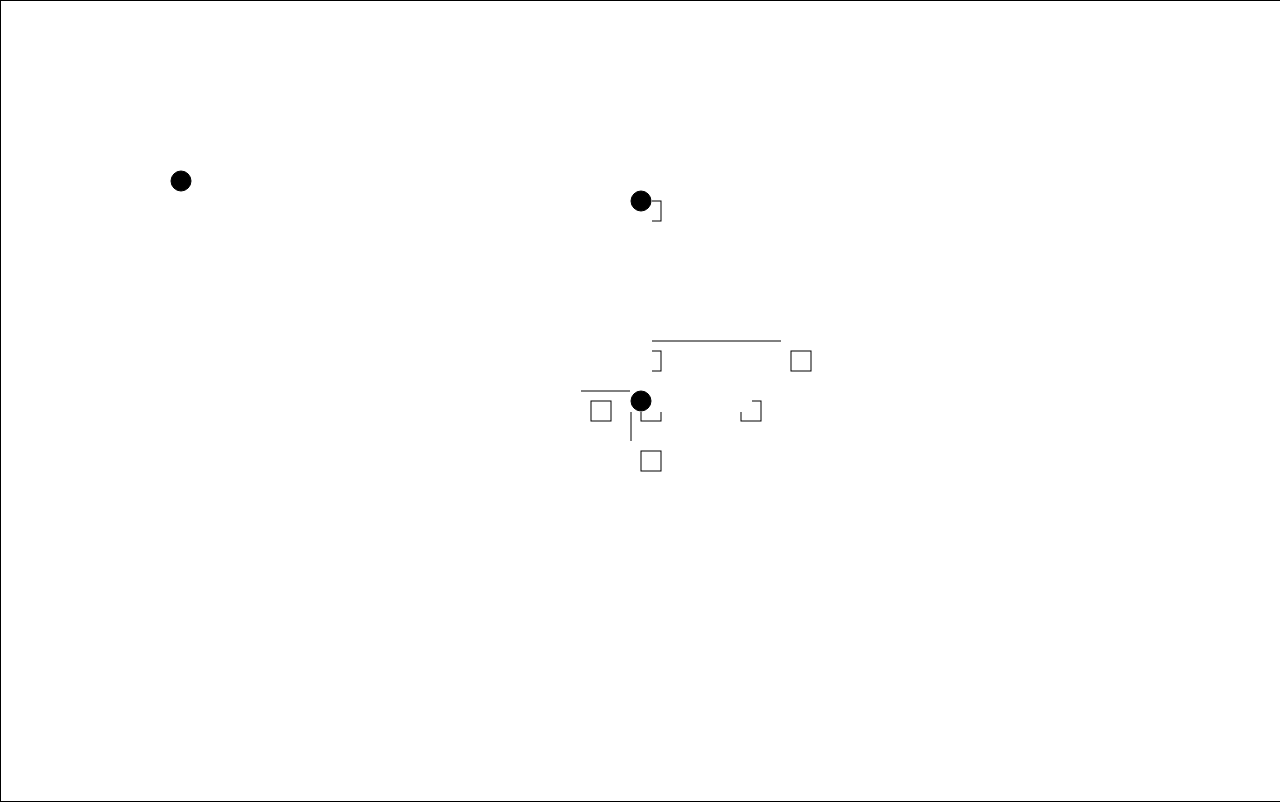
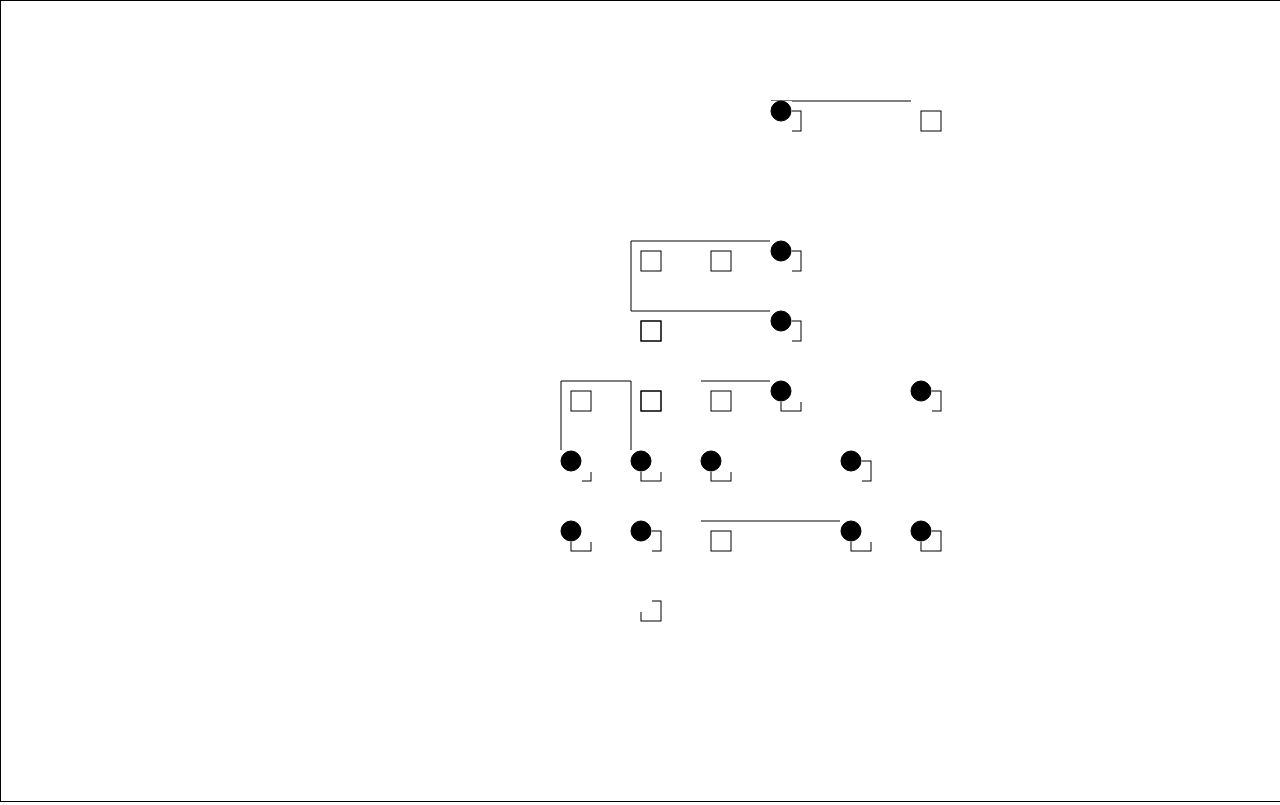
Before and after one commit to ablueberry/kck-garbage-truck, a plain HTML site: page index.html in a window 1280 px wide. Drawn offline with Linux system fonts and the light colour scheme.

Commit message:
so much trucks...

```diff
--- a/index.html
+++ b/index.html
@@ -7,6 +7,7 @@
   </head>
   <body>
   	<canvas style="border: 1px solid black;"></canvas>
+    <script type="text/javascript" src="./dijkstra-master/graph.js"></script>
   	<script type="text/javascript" src="index.js"></script>
   </body>
 </html>
--- a/index.js
+++ b/index.js
@@ -27,7 +27,7 @@ const canvas = (function() {
 
     ctx.beginPath();
     ctx.arc(x, y, radius, 0, 2 * Math.PI, false);
-	ctx.fillStyle = "black";
+		ctx.fillStyle = "black";
     ctx.fill();
     ctx.lineWidth = 1;
     ctx.strokeStyle = "black";
@@ -44,7 +44,7 @@ const canvas = (function() {
 })();
 
 const play = (function() {
-	function truck(ctx, start, end) {
+	function road(ctx, start, end) {
 		var delay = 10;
 		canvas.circle(ctx, start.x, start.y);
 		console.log('hi')
@@ -72,30 +72,24 @@ const play = (function() {
 		}, delay);
 	}
 
+	function path(ctx, graph, path) {
+		for (var i = 0; i < path.length-2; i++) {
+			let start = {
+				x: graph.nodes[path[i]].position[0],
+				y: graph.nodes[path[i]].position[1]
+			};
+			let end = {
+				x: graph.nodes[path[i+1]].position[0],
+				y: graph.nodes[path[i+1]].position[1]
+			};
+			road(ctx, start, end);
+		}
+	}
+
 	return {
-		truck: truck
+		path: path
 	}
 }());
-function garbtruck(ctx, endx, endy, startx, starty) {
-	var loc = [startx, starty] || [ctx.canvas.width/2, ctx.canvas.height/2];
-	var delay = 10;
-	canvas.circle(ctx, loc[0], loc[1]);
-	setInterval(function(){
-	if(endx === loc[0] && endy !==loc[1]){
-		ctx.clearRect(loc[0]-11, loc[1]-11, 22, 22);
-		if(loc[1] < endy) loc[1]++;
-		else if(loc[1] > endy) loc[1]--;
-		canvas.circle(ctx, loc[0], loc[1]);
-	}
-	else if(endy === loc[1] && endx !== loc[0]){
-		ctx.clearRect(loc[0]-11, loc[1]-11, 22, 22);
-		if(loc[0] < endx) loc[0]++;
-		else if(loc[0] > endx) loc[0]--;
-		canvas.circle(ctx, loc[0], loc[1]);
-	}
-	else clearInterval();
-	}, delay);
-}
 
 const map = (function() {
 	function render(ctx, graph, root_point) {
@@ -110,80 +104,129 @@ const map = (function() {
 
 			// if wykona się tylko dla nowych, niepołączonych z innymi elementów
 			// jeśli rodzic ma ustawioną pozycję to znaczy że został narysowany
-			var pos = graph.nodes[parentId - 1].position ;
+			var pos = graph.nodes[parentId].position ;
 			if (!pos.length) {
 				// ustawiamy pozycje rodzica jeśli jej nie miał
-				graph.nodes[parentId - 1].position = root;
+				graph.nodes[parentId].position = root;
 				// rysujemy rodzica
 				canvas.rect(ctx, root[0], root[1]);
 			}
 
 			// ustalamy pozycje dziecka
-			pos = graph.nodes[parentId - 1].position;
+			pos = graph.nodes[parentId].position;
 			var dir = edge.dir_form;
 			var weigth = edge.weigth;
 			var pos_child = [pos[0], pos[1]];
-			if (dir === "n") { pos_child[1] += 50 * weigth;	}
-			if (dir === "e") { pos_child[0] += 50 * weigth; }
-			if (dir === "w") { pos_child[0] -= 50 * weigth; }
-			if (dir === "s") { pos_child[1] -= 50 * weigth;}
-			graph.nodes[childId - 1].position = pos_child;
+			if (dir === "n") { pos_child[1] += 70 * weigth;	}
+			if (dir === "e") { pos_child[0] += 70 * weigth; }
+			if (dir === "w") { pos_child[0] -= 70 * weigth; }
+			if (dir === "s") { pos_child[1] -= 70 * weigth;}
+			graph.nodes[childId].position = pos_child;
 
 			// rysujemy dziecko
 			canvas.rect(ctx, pos_child[0], pos_child[1]);
 
 			// rysujemy połączenie między nimi
-			canvas.line(ctx, pos[0]-10, pos[1]-10, pos_child[0]-10, pos_child[1]-10)
+			canvas.line(ctx, pos[0]-10, pos[1]-10, pos_child[0]-10, pos_child[1]-10);
 		}
 	}
 
-	function create(ctx, min, max) {
-
-		var graph = {
-			v_amount: 0,
-
-			landfills_a: 0,
-		};
-		// Generujemy ilosc wierzcholkow
-		graph.v_amount = Math.floor(Math.random() * (Math.floor(max) - Math.ceil(min) + 1)) + Math.ceil(min);
-
-		// Generujemy ilosc wysypisk
-		graph.landfills_a = Math.floor(Math.random() * (Math.floor(0.2 * max))) + 1;
-		var landfills_left = graph.landfills_a;
-		/*
-		 			W O R K  I N  P R O G R E S S . . .
-		*/
-	}
-
 	return {
-		render: render,
-		create: create
+		render: render
 	}
 })();
 
 (function() {
 	var graph = {
-		nodes: [
-			{id: 1, type: "landfill", edges: [], position: []},
-			{id: 2, type: "home", edges: [], position: []},
-			{id: 3, type: "home", edges: [], position: []},
-			{id: 4, type: "home", edges: [], position: []},
-			{id: 5, type: "home", edges: [], position: []},
-			{id: 6, type: "home", edges: [], position: []},
-			{id: 7, type: "home", edges: [], position: []}
-		],
+		nodes: {
+			a: {type: "home", edges: [], position: []},
+			b: {type: "home", edges: [], position: []},
+			c: {type: "home", edges: [], position: []},
+			d: {type: "home", edges: [], position: []},
+			e: {type: "home", edges: [], position: []},
+			f: {type: "home", edges: [], position: []},
+			g: {type: "home", edges: [], position: []},
+			h: {type: "home", edges: [], position: []},
+			i: {type: "home", edges: [], position: []},
+			j: {type: "home", edges: [], position: []},
+			k: {type: "home", edges: [], position: []},
+			l: {type: "home", edges: [], position: []},
+			m: {type: "home", edges: [], position: []},
+			n: {type: "home", edges: [], position: []},
+			o: {type: "home", edges: [], position: []},
+			p: {type: "home", edges: [], position: []},
+			r: {type: "home", edges: [], position: []},
+			s: {type: "home", edges: [], position: []},
+			t: {type: "home", edges: [], position: []},
+			u: {type: "home", edges: [], position: []},
+			w: {type: "landfill", edges: [], position: []},
+			x: {type: "landfill", edges: [], position: []}
+		},
 		edges: [
-			{from: 1, to: 2, dir_form: "n", weigth: 1},
-			{from: 1, to: 3, dir_form: "e", weigth: 2},
-			{from: 1, to: 4, dir_form: "w", weigth: 1},
-			{from: 1, to: 5, dir_form: "s", weigth: 1},
-			{from: 5, to: 6, dir_form: "s", weigth: 3},
-			{from: 5, to: 7, dir_form: "e", weigth: 3}
+			{from: 'a', to: 'c', dir_form: "s", weigth: 1},
+			{from: 'c', to: 'b', dir_form: "w", weigth: 1},
+			{from: 'b', to: 'f', dir_form: "s", weigth: 1},
+			{from: 'f', to: 'g', dir_form: "e", weigth: 1},
+			{from: 'f', to: 'j', dir_form: "s", weigth: 1},
+			{from: 'j', to: 'k', dir_form: "e", weigth: 1},
+			{from: 'g', to: 'k', dir_form: "s", weigth: 1},
+			{from: 'g', to: 'h', dir_form: "e", weigth: 1},
+			{from: 'h', to: 'i', dir_form: "e", weigth: 2},
+			{from: 'i', to: 'd', dir_form: "n", weigth: 1},
+			{from: 'd', to: 'w', dir_form: "w", weigth: 2},
+			{from: 'd', to: 'e', dir_form: "e", weigth: 1},
+			{from: 'e', to: 'n', dir_form: "s", weigth: 2},
+			{from: 'n', to: 'm', dir_form: "w", weigth: 2},
+			{from: 'm', to: 'l', dir_form: "w", weigth: 1},
+			{from: 'm', to: 'p', dir_form: "s", weigth: 1},
+			{from: 'p', to: 'o', dir_form: "w", weigth: 2},
+			{from: 'p', to: 't', dir_form: "s", weigth: 1},
+			{from: 't', to: 's', dir_form: "w", weigth: 1},
+			{from: 's', to: 'r', dir_form: "w", weigth: 1},
+			{from: 'r', to: 'o', dir_form: "n", weigth: 1},
+			{from: 't', to: 'u', dir_form: "s", weigth: 2},
+			{from: 'u', to: 'x', dir_form: "e", weigth: 2}
 		]
 	}
+
+	var djikstra_map = {
+		a: {c: 1},
+		b: {c: 1, f: 1},
+		c: {a: 1, b: 1},
+		d: {w: 2, i: 1, e: 1},
+		e: {d: 1, n: 2},
+		f: {b: 1, g: 1, j: 1},
+		g: {f: 1, h: 1, k: 1},
+		h: {g:1, i: 2},
+		i: {d: 1, h: 2},
+		j: {f: 1, k: 1},
+		k: {j: 1, g: 1},
+		l: {m: 1},
+		m: {l: 1, n: 2, p: 1},
+		n: {m: 2, e: 2},
+		o: {r: 1, p: 2},
+		p: {m: 1, t: 1, o: 2},
+		r: {o: 1, s: 1},
+		s: {r: 1, t: 1},
+		t: {p: 1, u: 2},
+		u: {t: 2, x: 1},
+		w: {d: 2},
+		x: {u: 1},
+	};
+
 	var ctx = canvas.init();
- 	map.render(ctx, graph);
-	play.truck(ctx, {x: graph.nodes[2].position[0], y: graph.nodes[2].position[1]}, {x: graph.nodes[0].position[0], y: graph.nodes[0].position[1]});
-	play.truck(ctx,  {x: graph.nodes[0].position[0], y: graph.nodes[0].position[1]}, {x: graph.nodes[5].position[0], y: graph.nodes[5].position[1]});
-	play.truck(ctx, {x: 180, y: 180}, {x: 20, y: 20});
+	var djikstra_graph = new Graph(djikstra_map);
+
+ 	map.render(ctx, graph, [ctx.canvas.width/2, ctx.canvas.height/2 + 200]);
+
+	// test
+	var p = djikstra_graph.findShortestPath('a', 'x');
+	play.path(ctx, graph, p);
+
+	/*
+			To do:
+			1. ogarnij play.path promisami
+			2. ogarnij wielkość kółka (zmazuje ścieżki)
+			3. nazwy domków przy nich
+	*/
 }());
```
Also changed, not shown: dijkstra-master/index.html (+26 -8 lines).
